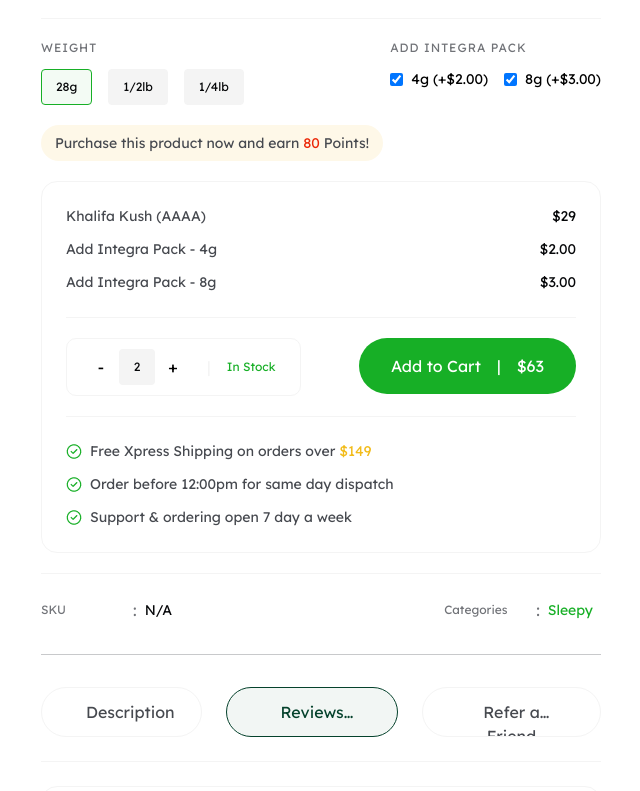
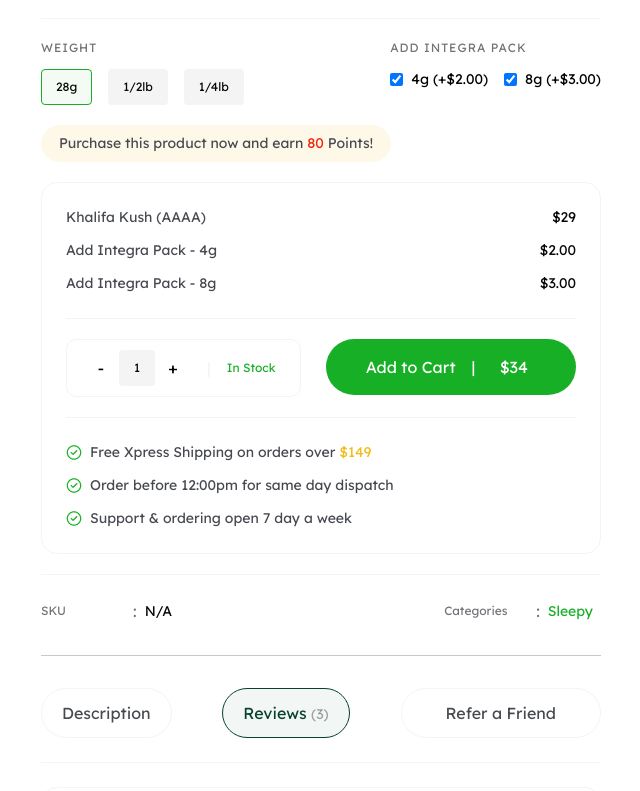
Before and after one commit to tecsense19/Technical-Test-Angular, an Angular app: page /#/sleepytime-delta-9-thc-gummies in a window 1280 px wide. Shown: the part 729-1520 px from the top of the page, without its empty margins (615-1255 px from the left). Built offline with nearby package versions, Linux system fonts and the light colour scheme.

Commit message:
Added animations and hover effects

```diff
--- a/src/app/components/productDetail/cart-container/cart-container.component.html
+++ b/src/app/components/productDetail/cart-container/cart-container.component.html
@@ -2,15 +2,16 @@
     <div>
         <p class="text-[#717378] text-[12px] leading-[18px] font-[300] uppercase tracking-[1px]">Weight</p>
         <div class="mt-3 flex gap-4">
-            <div class="bg-[#F3FBF4] border border-primary rounded-[4px] py-1 px-[14px] h-[36px] flex">
+            <div class="rounded-[4px] py-1 px-[14px] h-[36px] flex cursor-pointer transition-all duration-150 ease-linear hover:bg-[#F3FBF4] hover:border-primary"
+                [class]="getSelectedWeightClass('28g')" (click)="handleWeightChange('28g')">
                 <p class="text-[12px] leading-[18px] font-[400] text-[#060709] m-auto">28g</p>
             </div>
-            <div
-                class="bg-[#F4F4F4] border border-[#F4F4F4] rounded-[4px] py-1 px-[14px] h-[36px] flex pointer-events-none">
+            <div class="rounded-[4px] py-1 px-[14px] h-[36px] flex cursor-pointer transition-all duration-150 ease-linear hover:bg-[#F3FBF4] hover:border-primary"
+                [class]="getSelectedWeightClass('1/2lb')" (click)="handleWeightChange('1/2lb')">
                 <p class="text-[12px] leading-[18px] font-[400] text-[#060709] m-auto">1/2lb</p>
             </div>
-            <div
-                class="bg-[#F4F4F4] border border-[#F4F4F4] rounded-[4px] py-1 px-[14px] h-[36px] flex pointer-events-none">
+            <div class="rounded-[4px] py-1 px-[14px] h-[36px] flex cursor-pointer transition-all duration-150 ease-linear hover:bg-[#F3FBF4] hover:border-primary"
+                [class]="getSelectedWeightClass('1/4lb')" (click)="handleWeightChange('1/4lb')">
                 <p class="text-[12px] leading-[18px] font-[400] text-[#060709] m-auto">1/4lb</p>
             </div>
         </div>
@@ -31,7 +32,7 @@
     </div>
 </div>
 
-<div class="bg-[#FEF8E8] px-[14px] py-1 rounded-full inline-flex h-9">
+<div class="bg-[#FEF8E8] px-[18px] py-2 rounded-full inline-flex min-h-9">
     <p class="text-[14px] leading-[21px] font-[400] text-[#46494F] m-auto">Purchase this product now and earn <span
             class="text-red-primary">80</span> Points!</p>
 </div>
@@ -59,24 +60,24 @@
         <div class="border-[#f4f4f4] border rounded-[10px] flex gap-4 items-center pe-6 ps-4 py-[6px] lg:py-[10px]">
             <div class="flex">
                 <button [class]="quantity === 1 ? 'pointer-events-none' : ''"
-                    class="h-[36px] aspect-square flex justify-center items-center"
+                    class="h-[36px] aspect-square flex justify-center items-center hover:bg-[#F2F6F4] transition-all duration-150 ease-linear"
                     (click)="handleQuantityChange('-')">-</button>
                 <p
                     class="h-[36px] aspect-square flex justify-center items-center bg-[#f4f4f4] text-[#060709] text-[12px] leading-[18px] font-[400] rounded-[4px]">
                     {{quantity}}
                 </p>
-                <button [class]="quantity === 10 ? 'pointer-events-none' : ''"
-                    class="h-[36px] aspect-square flex justify-center items-center"
+                <button [class]="quantity === product.stockQuantity ? 'pointer-events-none' : ''"
+                    class="h-[36px] aspect-square flex justify-center items-center hover:bg-[#F2F6F4] transition-all duration-150 ease-linear"
                     (click)="handleQuantityChange('+')">+</button>
             </div>
             <p class="text-[#f4f4f4]">|</p>
             <div class="text-primary text-[12px] leading-[18px] font-[400]">In Stock</div>
         </div>
         <div
-            class="h-[48px] lg:h-[56px] rounded-[100px] bg-primary font-medium text-[16px] leading-6 py-0 items-center lg:py-4 px-6 lg:px-8 text-white flex cursor-pointer">
+            class="h-[48px] lg:h-[56px] rounded-[100px] bg-primary font-medium text-[16px] leading-6 py-0 items-center lg:py-4 w-[214px] lg:w-[250px] text-white flex justify-center cursor-pointer">
             <p>Add to Cart</p>
             <p class="px-4">|</p>
-            <p>${{getPrice()}}</p>
+            <p class="w-[45px] text-center">${{getPrice()}}</p>
         </div>
     </div>
     <div
--- a/src/app/components/productDetail/left-container/left-container.component.html
+++ b/src/app/components/productDetail/left-container/left-container.component.html
@@ -1,4 +1,4 @@
-<div class="sticky top-10 left-0">
+<div class="">
   <div class="mx-auto  border border-[#F4F4F4] rounded-2xl overflow-auto relative">
     <div class="relative bg-white p-[50px]">
       <img src={{product.imgURL}} alt='' class="h-full w-full object-cover object-center relative z-[1]" />
@@ -12,8 +12,7 @@
 
   <div class="flex gap-4 mt-4">
     @for (item of counter(4); track $index) {
-    <img src={{product.imgURL}} alt='' (click)="selectComponent($index)"
-      [class]="currentImage === $index ? 'border border-primary' : 'border border-transparent'"
+    <img src={{product.imgURL}} alt='' (click)="selectComponent($index)" [class]="getActiveProductClass($index)"
       class="h-[56px] rounded-[8px] aspect-square object-cover object-center cursor-pointer transition-all duration-150 ease-linear" />
     }
   </div>
--- a/src/app/components/productDetail/left-container/left-container.component.ts
+++ b/src/app/components/productDetail/left-container/left-container.component.ts
@@ -10,7 +10,7 @@
 export class LeftContainerComponent {
   @Input() product: any;
 
-  currentImage: string | any = 0;
+  currentImage: number | any = 0;
 
   selectComponent(activeNum: any): void {
     this.currentImage = activeNum;
@@ -20,4 +20,8 @@
     return new Array(i);
   }
 
+  getActiveProductClass(num: number) {
+    return this.currentImage === num ? 'border border-primary' : 'border border-transparent'
+  }
+
 }
--- a/src/app/components/productDetail/right-container/right-container.component.html
+++ b/src/app/components/productDetail/right-container/right-container.component.html
@@ -32,7 +32,7 @@
             </div>
             <div class="text-[#C8C9CB]">|</div>
             <div class="flex items-center justify-center gap-1">
-                <p class="text-[16px] leading-[24px] text-[#060709]">135</p>
+                <p class="text-[16px] leading-[24px] text-[#060709]">{{reviewData.length}}</p>
                 <p class="text-[#9D9EA2] text-[14px] leading-[21px]">Reviews</p>
             </div>
         </div>
@@ -84,6 +84,6 @@
 
     <!-- toggle section -->
 
-    <app-toggle></app-toggle>
+    <app-toggle [reviewData]="reviewData"></app-toggle>
 
 </div>
--- a/src/app/components/productDetail/right-container/right-container.component.ts
+++ b/src/app/components/productDetail/right-container/right-container.component.ts
@@ -3,6 +3,7 @@
 import { ToggleComponent } from '../toggle/toggle.component';
 import { FormsModule } from '@angular/forms';
 import { CartContainerComponent } from '../cart-container/cart-container.component';
+import reviewJson from "../../../jsonData/Reviews.json";
 
 @Component({
   selector: 'app-right-container',
@@ -13,6 +14,7 @@
 })
 export class RightContainerComponent {
   @Input() product: any;
+  reviewData = reviewJson;
   price: number = 0;
   integra4g: boolean = true;
   integra8g: boolean = true;
@@ -37,23 +39,6 @@
 
   ngOnInit() {
     this.price = this.product.price;
-  }
-
-  handleQuantityChange(type: string) {
-    if (type === '-') {
-      if (this.quantity > 1) {
-        this.quantity--;
-      }
-    } else {
-      if (this.quantity < 10) {
-        this.quantity++;
-      }
-    }
-  }
-
-  getPrice() {
-    let qPrice = this.price * this.quantity;
-    let otherPrice = (this.integra4g ? 2 : 0) + (this.integra8g ? 3 : 0);
-    return qPrice + otherPrice;
+    this.quantity = this.product.stockUnit;
   }
 }
--- a/src/app/components/productDetail/toggle/toggle.component.html
+++ b/src/app/components/productDetail/toggle/toggle.component.html
@@ -1,18 +1,21 @@
 <div class="mt-[28px] mb-6 flex justify-between gap-3 lg:gap-6 text-[#46494F] border-b pb-6 border-[#f4f4f4]">
     <button (click)="selectComponent('description')"
-        class="py-[7px] px-[19px] md:py-3 md:px-11 rounded-[100px] line-clamp-1 "
+        class="py-[7px] px-[19px] md:py-3 md:px-5 2xl:px-11 rounded-[100px] transition-all duration-150 ease-linear hover:bg-[#F2F6F4] hover:border-[#05422C] hover:text-[#05422C]"
         [ngClass]="getButtonClass('description')">
-        <p class="text-[12px] leading-[18px] md:text-[16px] md:leading-[24px] font-medium">Description</p>
+        <p class="text-[12px] leading-[18px] md:text-[16px] md:leading-[24px] font-medium line-clamp-1">Description</p>
     </button>
-    <button (click)="selectComponent('reviews')" class="py-[7px] px-[10px] md:py-3 md:px-11 rounded-[100px]"
+    <button (click)="selectComponent('reviews')"
+        class="py-[7px] px-[10px] md:py-3 md:px-5 2xl:px-11 rounded-[100px] transition-all duration-150 ease-linear hover:bg-[#F2F6F4] hover:border-[#05422C] hover:text-[#05422C]"
         [ngClass]="getButtonClass('reviews')">
         <p class="text-[12px] leading-[18px] md:text-[16px] md:leading-[24px] font-medium line-clamp-1">Reviews
-            <span class="md:text-[14px] md:leading-[21px] text-[#9D9EA2]">(350)</span>
+            <span class="md:text-[14px] md:leading-[21px] text-[#9D9EA2]">({{reviewData.length}})</span>
         </p>
     </button>
-    <button (click)="selectComponent('refer')" class=" py-[7px] px-[11px] md:py-3 md:px-11 rounded-[100px] line-clamp-1"
+    <button (click)="selectComponent('refer')"
+        class="py-[7px] px-[11px] md:py-3 md:px-5 xl:px-11 rounded-[100px] transition-all duration-150 ease-linear hover:bg-[#F2F6F4] hover:border-[#05422C] hover:text-[#05422C]"
         [ngClass]="getButtonClass('refer')">
-        <p class="text-[12px] leading-[18px] md:text-[16px] md:leading-[24px] font-medium">Refer a Friend</p>
+        <p class="text-[12px] leading-[18px] md:text-[16px] md:leading-[24px] font-medium line-clamp-1">Refer a Friend
+        </p>
     </button>
 </div>
 
--- a/src/app/components/productDetail/toggle/toggle.component.ts
+++ b/src/app/components/productDetail/toggle/toggle.component.ts
@@ -1,4 +1,4 @@
-import { Component } from '@angular/core';
+import { Component, Input } from '@angular/core';
 import { DescriptionComponent } from '../description/description.component';
 import { ReferAFriendComponent } from '../refer-a-friend/refer-a-friend.component';
 import { ReviewsComponent } from '../reviews/reviews.component';
@@ -12,6 +12,7 @@
   styleUrl: './toggle.component.css'
 })
 export class ToggleComponent {
+  @Input() reviewData: any;
   selectedComponent: string = 'reviews';
 
   selectComponent(component: string): void {
--- a/src/app/pages/product-detail/product-detail.component.html
+++ b/src/app/pages/product-detail/product-detail.component.html
@@ -1,4 +1,4 @@
-<div class="w-full p-6 lg:pt-10 lg:px-16 gap-y-10 gap-x-8 grid grid-cols-1 lg:grid-cols-2">
+<div class="w-full p-6 lg:py-10 lg:px-16 gap-y-10 gap-x-8 grid grid-cols-1 lg:grid-cols-2">
   <app-left-container [product]="product"></app-left-container>
   <app-right-container [product]="product"></app-right-container>
 </div>
```
Also changed, not shown: src/app/components/productDetail/cart-container/cart-container.component.ts (+13 -4 lines).
